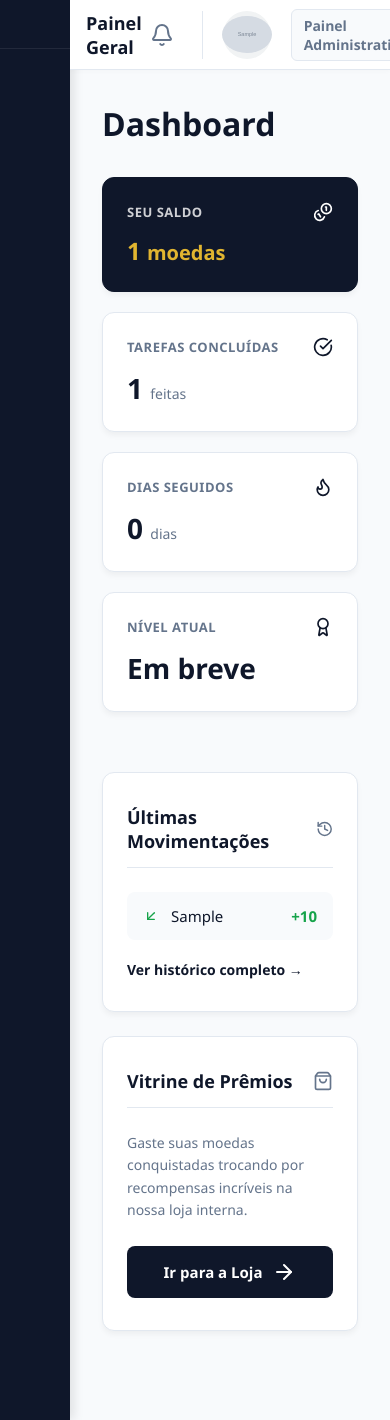
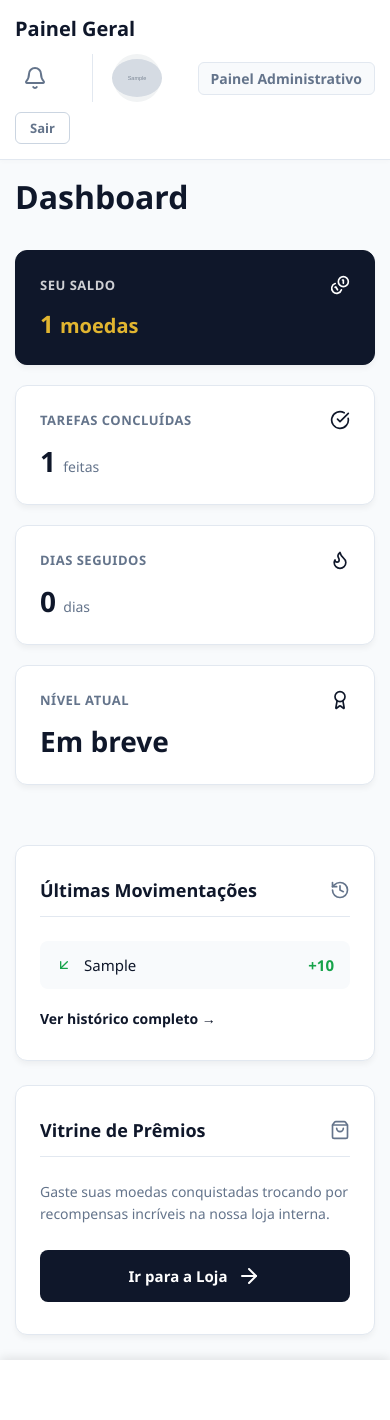
Before and after one commit to LucasPyBoni/Gamificacao, a Django app: page / in a window 390 px wide. Run offline with Django 5.2, Linux system fonts and the light colour scheme; a user stored in the database is signed in; tables that the repository leaves empty hold one stand-in row (values such as "Sample post"); grey boxes marked "Sample" are stand-in pictures; parts of the project's set-up code (start-up, migrations or seed data) failed here and were passed over.

Commit message:
fix: deixando o site responsivo para celular

```diff
--- a/static/css/style.css
+++ b/static/css/style.css
@@ -10,3 +10,101 @@
 @import url("reports.css");
 @import url("configuration.css");
 @import url("perfil.css");
+
+/* ==========================================================================
+   MEDIA QUERY PARA RESPONSIVIDADE (CELULARES)
+   ========================================================================== */
+@media (max-width: 768px) {
+  /* 1. Ajusta o Layout Geral: muda de lado-a-lado para empilhado verticalmente */
+  .app-layout {
+    display: flex;
+    flex-direction: column;
+    min-height: 100vh;
+  }
+
+  /* 2. Transforma a Sidebar em um Menu Inferior Fixo (Estilo Apps Modernos)
+     Isso poupa você de ter que criar códigos complexos de Javascript para abrir/fechar menu */
+  .sidebar {
+    position: fixed;
+    bottom: 0;
+    left: 0;
+    width: 100%;
+    height: 60px; /* Altura fixa no rodapé */
+    z-index: 999;
+    box-shadow: 0 -2px 10px rgba(0, 0, 0, 0.1);
+    background-color: #fff; /* Altere para a cor da sua sidebar se for escura */
+    padding: 0;
+  }
+
+  /* Esconde o Logo na versão mobile para caber os ícones */
+  .sidebar-logo {
+    display: none !important;
+  }
+
+  /* Organiza os itens do menu horizontalmente no rodapé */
+  .menu {
+    display: flex !important;
+    flex-direction: row !important;
+    justify-content: space-around;
+    align-items: center;
+    height: 100%;
+    margin: 0;
+    padding: 0;
+  }
+
+  .menu-item {
+    display: flex;
+    flex-direction: column; /* Ícone em cima, texto embaixo */
+    align-items: center;
+    justify-content: center;
+    font-size: 10px; /* Texto menor para caber */
+    padding: 5px 0;
+    flex: 1;
+  }
+
+  /* Opcional: Se o texto do menu ainda ficar grande, esconde o texto e deixa só o ícone */
+  .menu-item span {
+    display: none;
+  }
+  .menu-item i {
+    font-size: 22px; /* Aumenta o ícone caso esconda o texto */
+  }
+
+  /* 3. Ajusta o Container Principal para não ficar esmagado */
+  .main-container {
+    margin-left: 0 !important; /* Remove o recuo que existia por causa da sidebar antiga */
+    width: 100% !important;
+    padding-bottom: 70px; /* Margem embaixo para o conteúdo não sumir atrás do menu fixo */
+  }
+
+  /* 4. Ajusta a Topbar (Geralmente o maior problema) */
+  .topbar {
+    flex-direction: column; /* Empilha as informações se necessário */
+    height: auto !important;
+    padding: 15px !important;
+    gap: 12px;
+    align-items: flex-start !important;
+  }
+
+  .topbar-title {
+    font-size: 20px;
+  }
+
+  /* Organiza os botões, avatar e o botão 'Sair' em linha flexível */
+  .topbar-actions {
+    width: 100%;
+    justify-content: space-between;
+    flex-wrap: wrap; /* Se não couber, joga para a linha de baixo suavemente */
+    gap: 10px;
+  }
+
+  /* Esconde detalhes do perfil que ocupam muito espaço na barra superior */
+  .profile-info {
+    display: none;
+  }
+
+  /* 5. Ajustes na Área de Conteúdo Interno */
+  .content {
+    padding: 15px !important; /* Diminui as margens brancas laterais */
+  }
+}
--- a/templates/accounts/login.html
+++ b/templates/accounts/login.html
@@ -17,7 +17,7 @@
             type="text"
             id="username"
             name="username"
-            placeholder="Seu usuário (ficticio)"
+            placeholder="Seu usuário (Ficticio)"
             required
           />
         </div>
```
